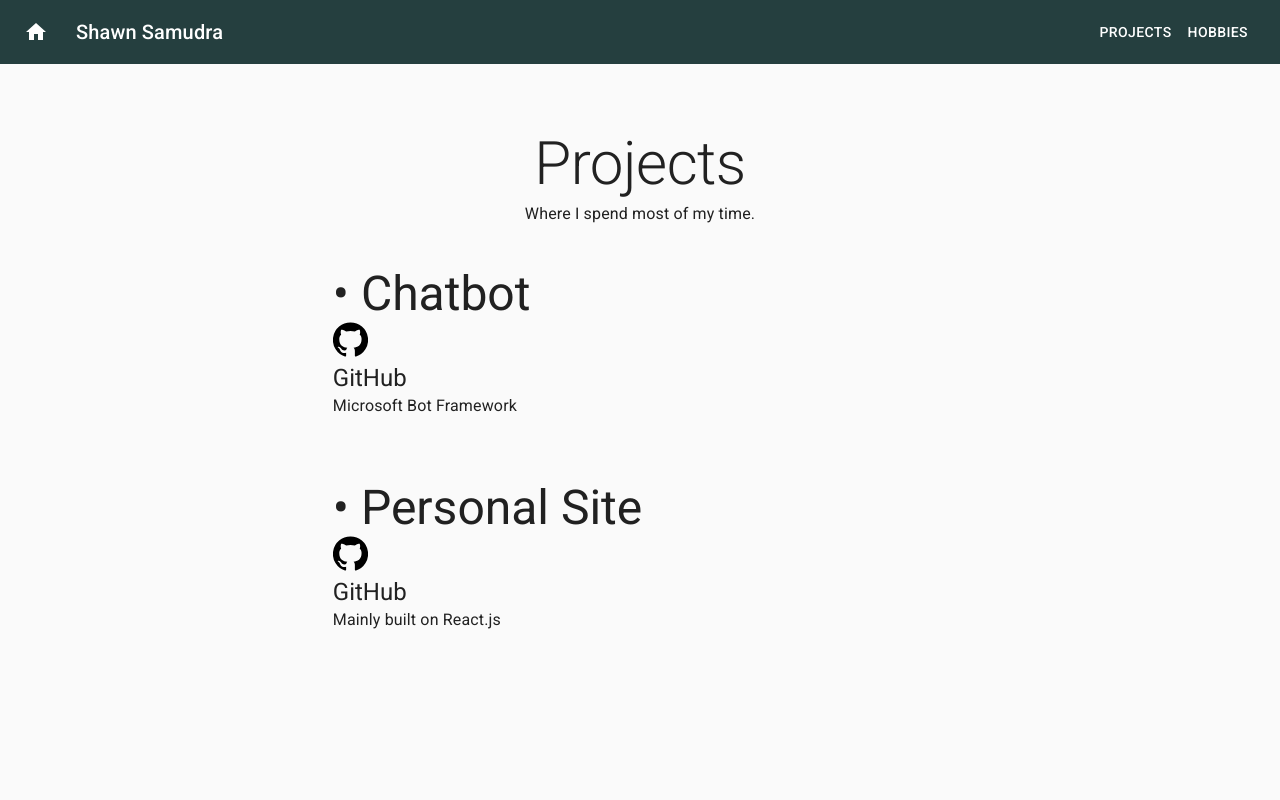
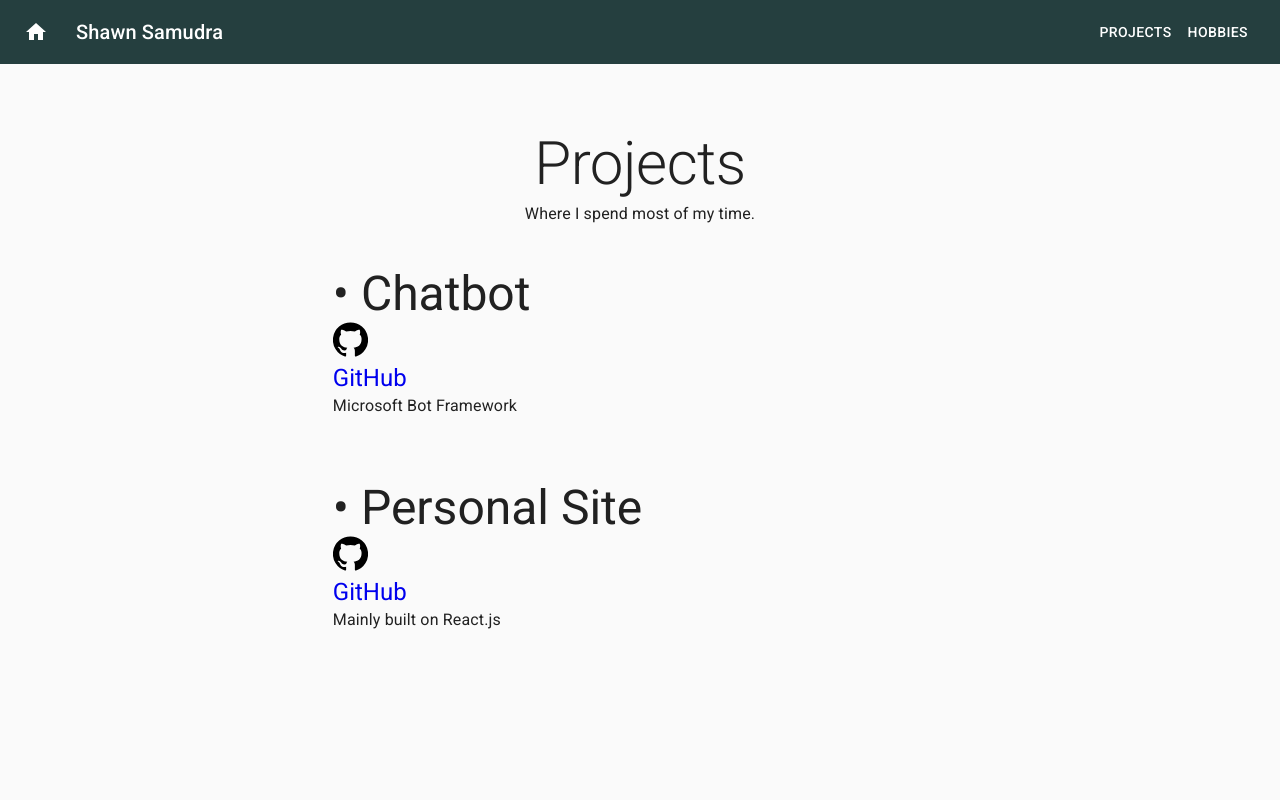
Before and after one commit to ElmoSamudra/portfolio, a React (Create React App) app: page /projects in a window 1280 px wide. Shown: the top 800 px of the page. Built offline with nearby package versions, Linux system fonts and the light colour scheme.

Commit message:
fix broken link

```diff
--- a/src/pages/Projects.js
+++ b/src/pages/Projects.js
@@ -50,7 +50,7 @@ export default function Projects() {
       {projects.map((item, key) => (
         <Grid xs={12} className={classes.body}>
           <Typography variant="h3">• {item.label}</Typography>
-          <Link color="info" href={item.link}>
+          <Link color="info" href={item.github}>
             <GitHubIcon color="primary" fontSize="Large" />
             <Typography variant="h5">GitHub</Typography>
           </Link>
```
